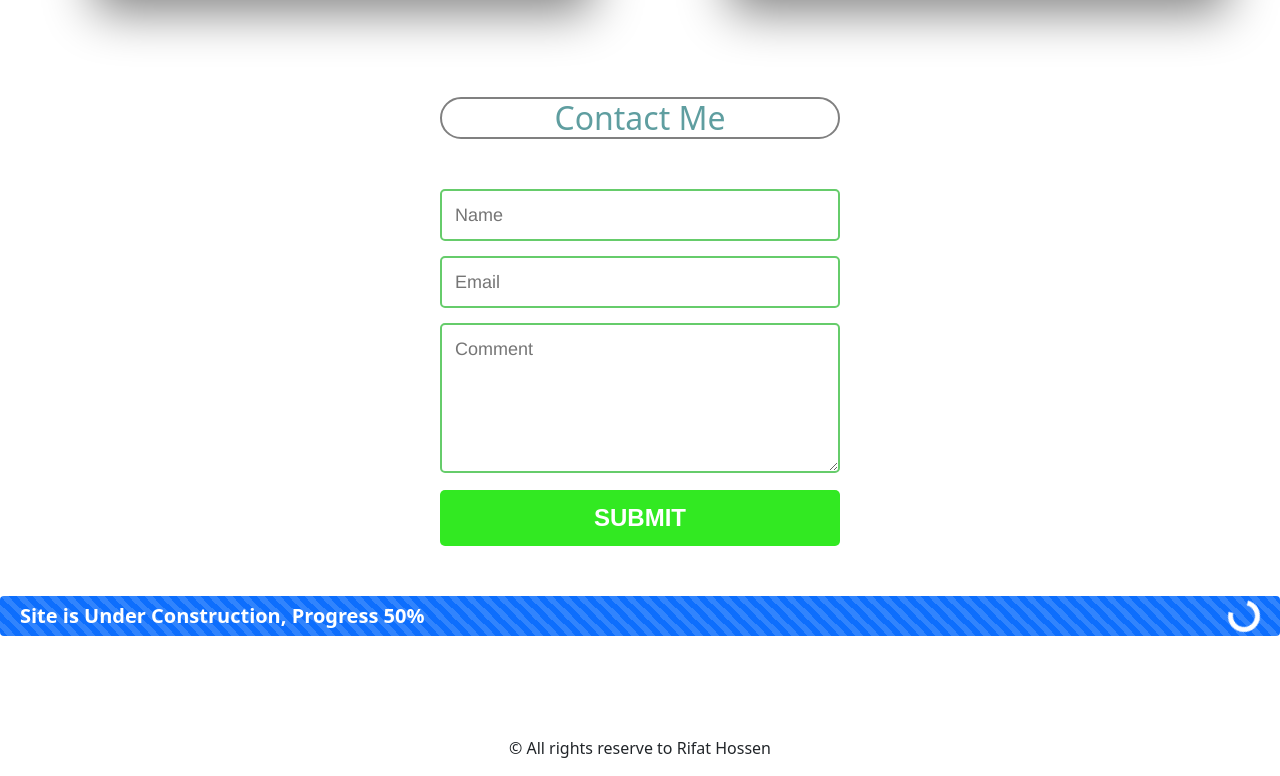
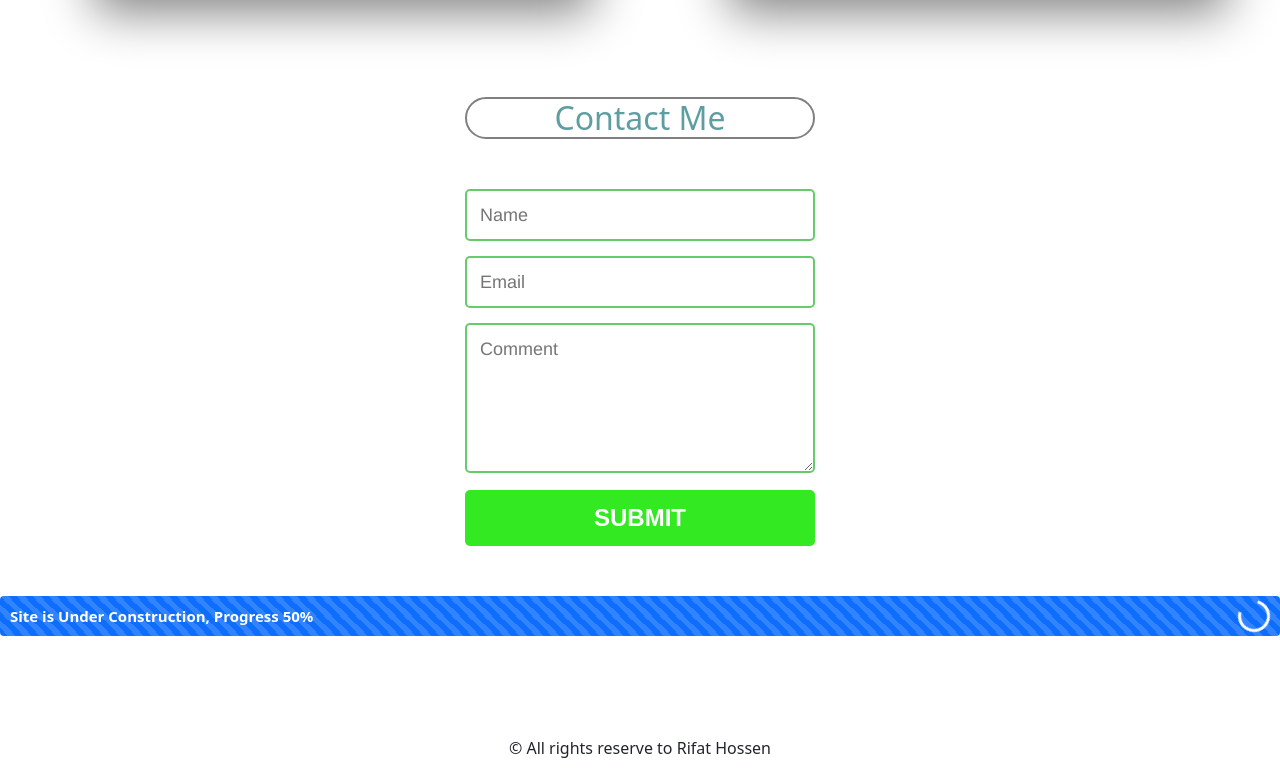
Before and after one commit to ProUzzal/Rifat-s-Site, a plain HTML site: page index.html in a window 1280 px wide. Shown: the part 777-1553 px from the top of the page. Drawn offline with nearby package versions, Linux system fonts and the light colour scheme.

Commit message:
Edited some parts

```diff
--- a/index.html
+++ b/index.html
@@ -54,7 +54,7 @@
 
     </div>
     <marquee class="marquee" behavior="" direction="">
-        <h1>Welcome to my Site </h1>
+        <h1>Welcome to my very simple Website </h1>
     </marquee>
     <section class=" containers bio">
 
--- a/style.css
+++ b/style.css
@@ -7,7 +7,6 @@ background-color: gray; */
 color: white;
 }
 #navbarSupportedContent{
-
     height: 52px;
 }
 .nav-sec{
@@ -62,6 +61,7 @@ width: 100%;
 .contact{
 
     margin: auto;
+    width: 350px;
 }
 .footer{
     text-align: center;
@@ -84,7 +84,7 @@ form { max-width:420px; margin:50px auto; }
   transition: all 0.3s;
   padding: 13px;
   margin-bottom: 15px;
-  width:100%;
+  min-width:100%;
   box-sizing: border-box;
   outline:0;
 }
@@ -125,16 +125,8 @@ textarea {
 }
 .progress{
     color: white;
-    font-size: 20px;
-    font-weight: 400px;
+    font-size: 15px;
     height: 40px;
-    padding: 20px;
+    padding: 10px;
 
 }
-.progress-bar-striped{
-
-}
-.progress-bar-animated{
-
-}
-.this{}
```
